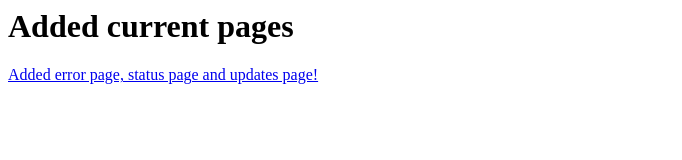
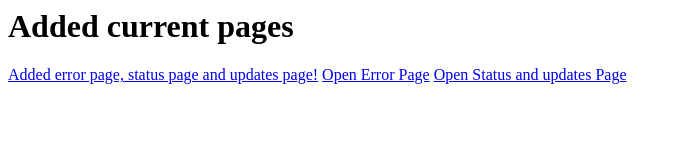
Before and after one commit to link-short/starDeGe, a plain HTML site: page @starDeGestatusOriginal/update-0.0.1/pages/index.html in a window 1280 px wide. Shown: the whole page, without its empty margins (0-682 px from the left). Drawn offline with Linux system fonts and the light colour scheme.

Commit message:
Update index.html
Signed-off-by: link-short <dora.family228@gmail.com>

```diff
--- a/@starDeGestatusOriginal/update-0.0.1/pages/index.html
+++ b/@starDeGestatusOriginal/update-0.0.1/pages/index.html
@@ -2,4 +2,7 @@
   <title>starDeGestatusOriginal | Update 0.0.1 -- Pages</title>
   <h1>Added current pages</h1>
   <a href="./">Added error page, status page and updates page!</a>
+  <a href=""></a>
+  <a href="./404">Open Error Page</a>
+  <a href="../">Open Status and updates Page</a>
 </html>
```
